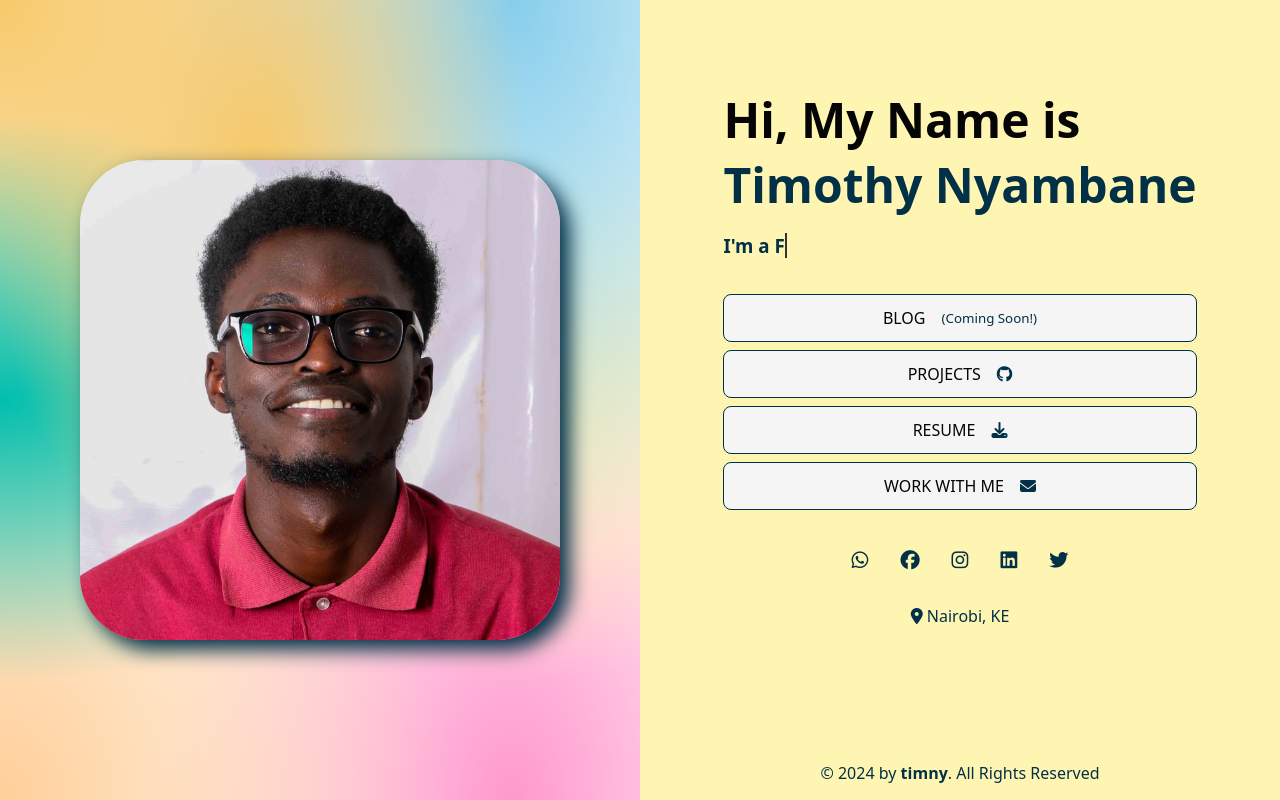
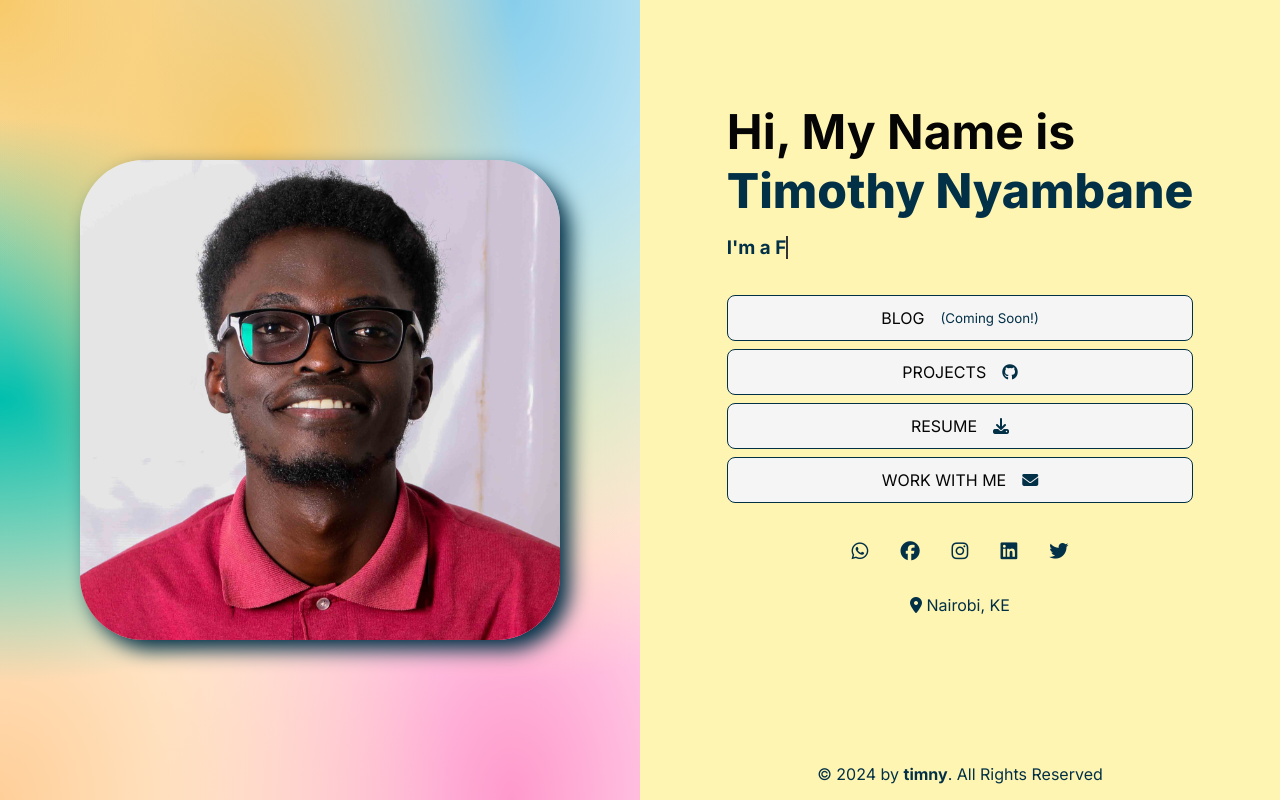
Before and after one commit to timnyambane/portfolio, a plain HTML site: page index.html in a window 1280 px wide. Drawn offline with Linux system fonts and the light colour scheme.

Commit message:
changed fonts to inter

```diff
--- a/style.css
+++ b/style.css
@@ -1,6 +1,6 @@
-@import url('https://fonts.googleapis.com/css2?family=Open+Sans:ital,wght@0,300..800;1,300..800&display=swap');
+@import url('https://fonts.googleapis.com/css2?family=Inter:ital,wght@0,300..800;1,300..800&display=swap');
 * {
-  font-family: 'system-ui';
+  font-family: 'Inter';
   margin: 0;
   padding: 0;
   box-sizing: border-box;
```
